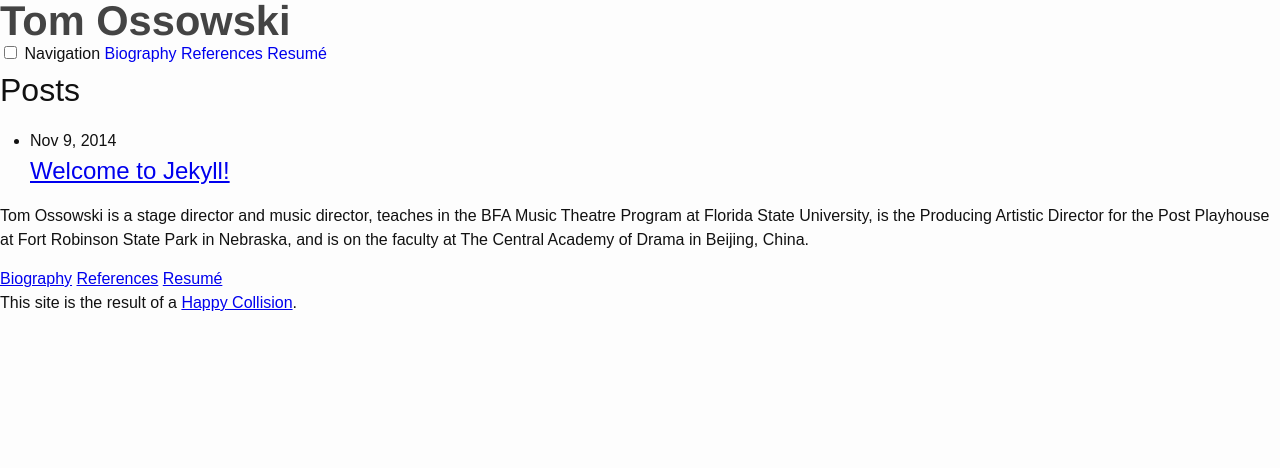
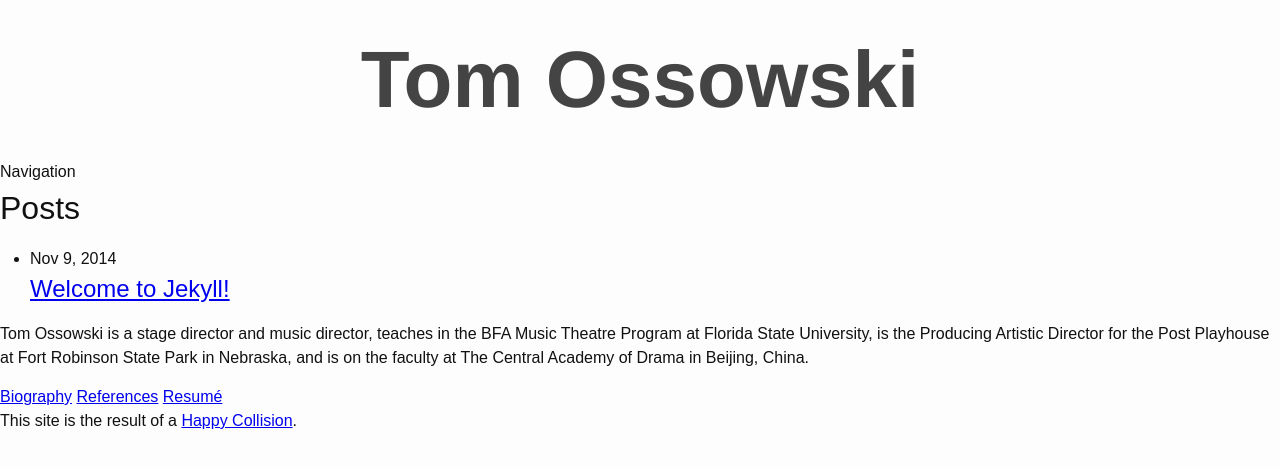
Before and after one commit to happycollision/tomossowski.com, a Jekyll site: the page built from index.html, in a window 1280 px wide. Shown: the top 468 px of the page. Built offline with Jekyll 4.4.1, drawn with Linux system fonts in a browser that asks for light colours; nearby versions of some CDN libraries; Markdown is read by kramdown in place of the engine named in the settings.

Commit message:
Implement show/hide navigation

```diff
--- a/_includes/header.html
+++ b/_includes/header.html
@@ -3,13 +3,15 @@
   <a class="site-title" href="{{ site.baseurl }}/">Tom Ossowski</a>
 
   <nav class="site-nav">
-    <input type="checkbox" id="menu">
+    <input type="checkbox" id="menu" style="display:none">
     <label for="menu">Navigation</label>
-      {% for page in site.pages %}
-        {% if page.title %}
-          <a class="page-link" href="{{ page.url | prepend: site.baseurl }}">{{ page.title }}</a>
-        {% endif %}
-      {% endfor %}
+      <ul>
+        {% for page in site.pages %}
+          {% if page.title %}
+            <li><a class="page-link" href="{{ page.url | prepend: site.baseurl }}">{{ page.title }}</a></li>
+          {% endif %}
+        {% endfor %}
+      </ul>
   </nav>
 
 </header>
--- a/_layouts/default.html
+++ b/_layouts/default.html
@@ -17,6 +17,8 @@
 
     <script>window.jQuery || document.write('<script src="{{ "/js/jquery.min.js" | prepend: site.baseurl }}"><\/script>')</script>
 
+    <script src="{{ "/js/foot.js" | prepend: site.baseurl }}"></script>
+
   </body>
 
 </html>
--- a/_sass/_layout.sass
+++ b/_sass/_layout.sass
@@ -4,19 +4,21 @@
     text-decoration: none
 
   .site-title
+    display: block
     color: #444
     text-align: center
     padding: auto
-    margin: 1em auto 0.5em
+    margin: 0.5em auto
     font-size: 2.6em
     font-weight: bold
     line-height: 1em
     font-family: "azo-sans-uber", "Helvetica Black", Helvetica, sans-serif
 
-    +breakpoint(mama-bear)
+    +breakpoint($medium)
       font-size: 4em
-      margin-top: 0.7em
 
-    +breakpoint(papa-bear)
+    +breakpoint($large)
       font-size: 5em
-      margin-top: 0.5em
+
+.js .site-nav ul
+  display: none
--- a/foot.js
+++ /dev/null
@@ -1,2 +0,0 @@
----
----
--- a/head.js
+++ /dev/null
@@ -1,2 +0,0 @@
----
----
--- /dev/null
+++ b/js/foot.js
@@ -0,0 +1,4 @@
+---
+---
+
+{% include_relative _js/main-nav.js %}
```
Also changed, not shown: js/_js/main-nav.js (added, +7 -0 lines).
